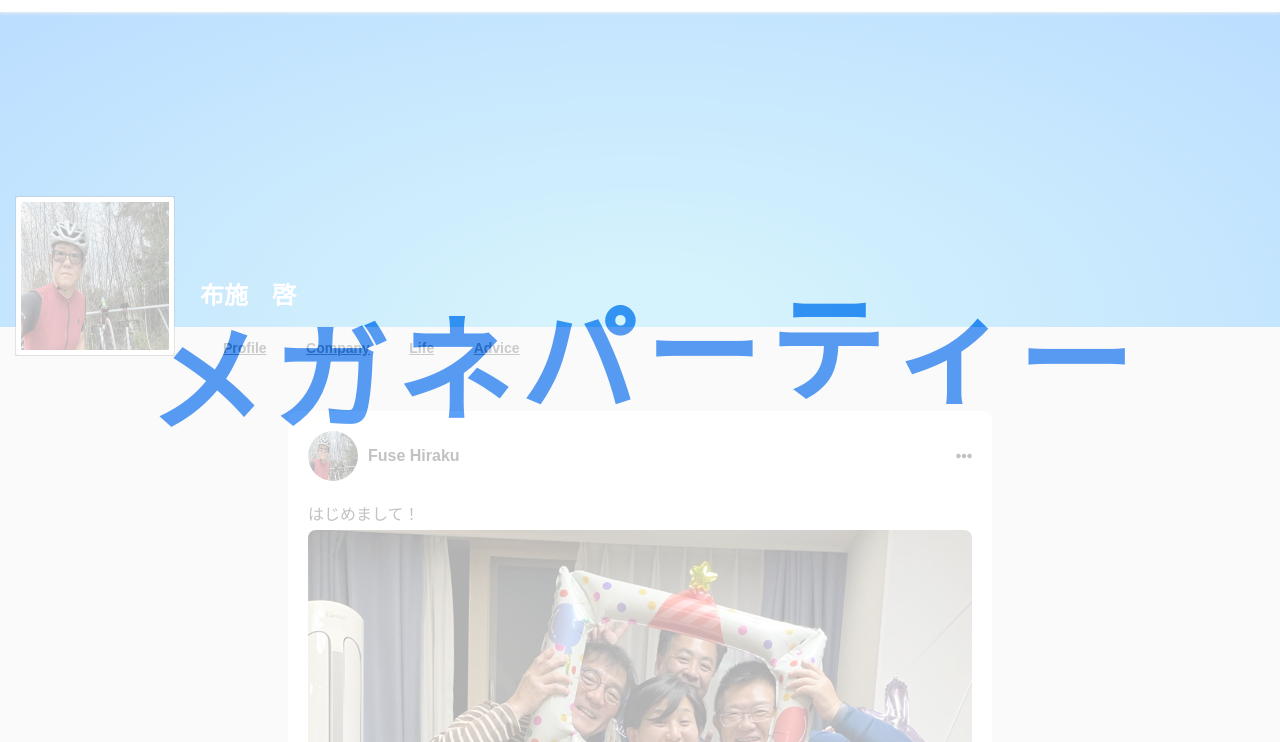
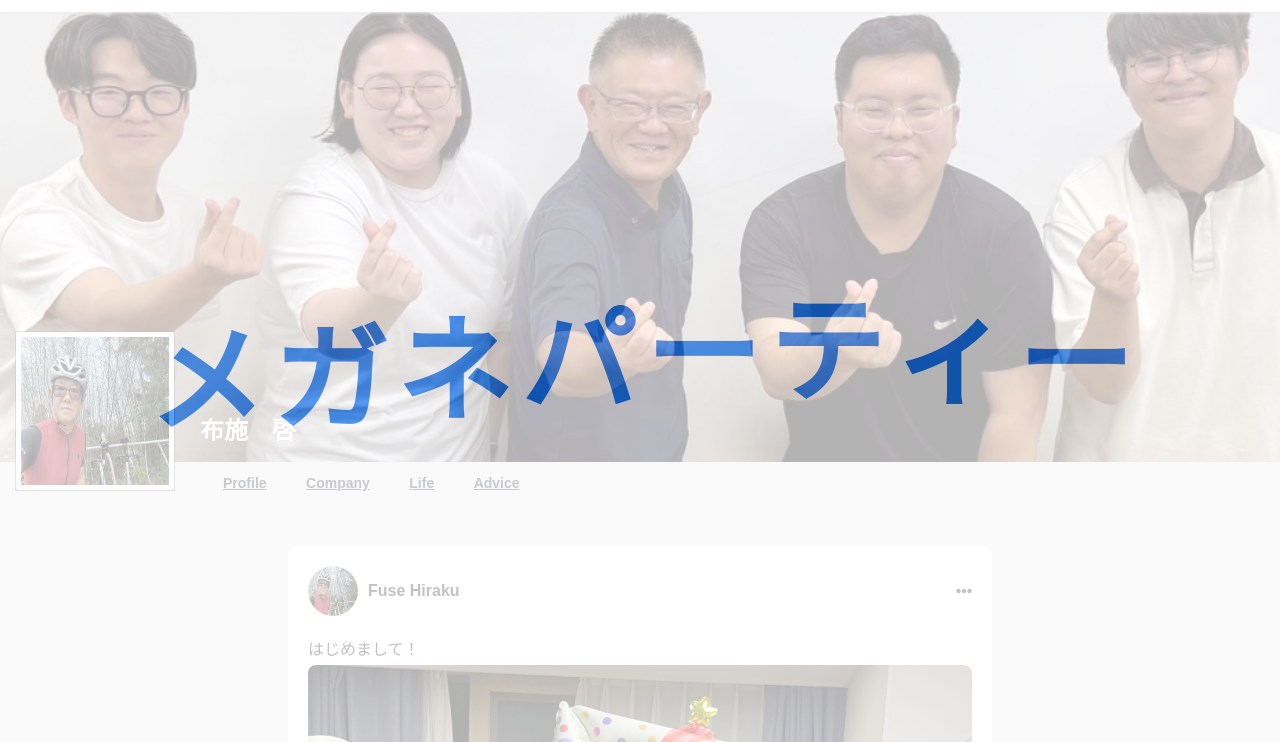
Before and after one commit to hslee0901/Fuse, a plain HTML site: page index.html in a window 1280 px wide. Shown: the part 58-800 px from the top of the page. Drawn offline with nearby package versions, Linux system fonts and the light colour scheme.

Commit message:
Add files via upload

```diff
--- a/index.html
+++ b/index.html
@@ -42,7 +42,7 @@
         <div class="row">
         <div class="col-md-12">
             <div class="fb-profile-block">
-                <div class="fb-profile-block-thumb cover-container"></div>
+                <div class="fb-profile-block-thumb cover-container"><img src="./images/단체 사진.jpg" alt="" title=""></div>
                 <div class="profile-img">
                     <a href="#">
                         <img src="./images/自転車2.jpg" alt="" title="">
--- a/style.css
+++ b/style.css
@@ -81,7 +81,7 @@
 }
 .middle-panel .story-section .story:hover > img{ transform:scale(1.05); }
 
-/* 프로필 썸네일(동그라미) */
+/* 프로필 인네일(동그라미) */
 .middle-panel .story-section .story .dp-container{
   position:absolute;
   left:8px;
@@ -254,8 +254,14 @@
   background:-webkit-radial-gradient(bottom,#73D6F5 12%,#1E90FF);
   background:radial-gradient(at bottom,#73D6F5 12%,#1E90FF);
 }
+.cover-container img{
+  width: 100%; /* 컨테이너 너비에 맞춤 */
+  height: 100%; /* 컨테이너 높이에 맞춤 */
+  object-fit: cover; /* 이미지 비율을 유지하며 컨테이너를 완전히 덮도록 조정하고 넘치는 부분은 잘라냄 */
+  object-position: center 40%; /* 이미지의 중앙 상단 부분을 보이도록 조정 */
+}
 .fb-profile-block-thumb{
-  display:block; height:315px; overflow:hidden; position:relative; text-decoration:none;
+  display:block; height:450px; overflow:hidden; position:relative; text-decoration:none;
 }
 .profile-img a{
   position:absolute; left:15px; bottom:15px; display:block;
```
